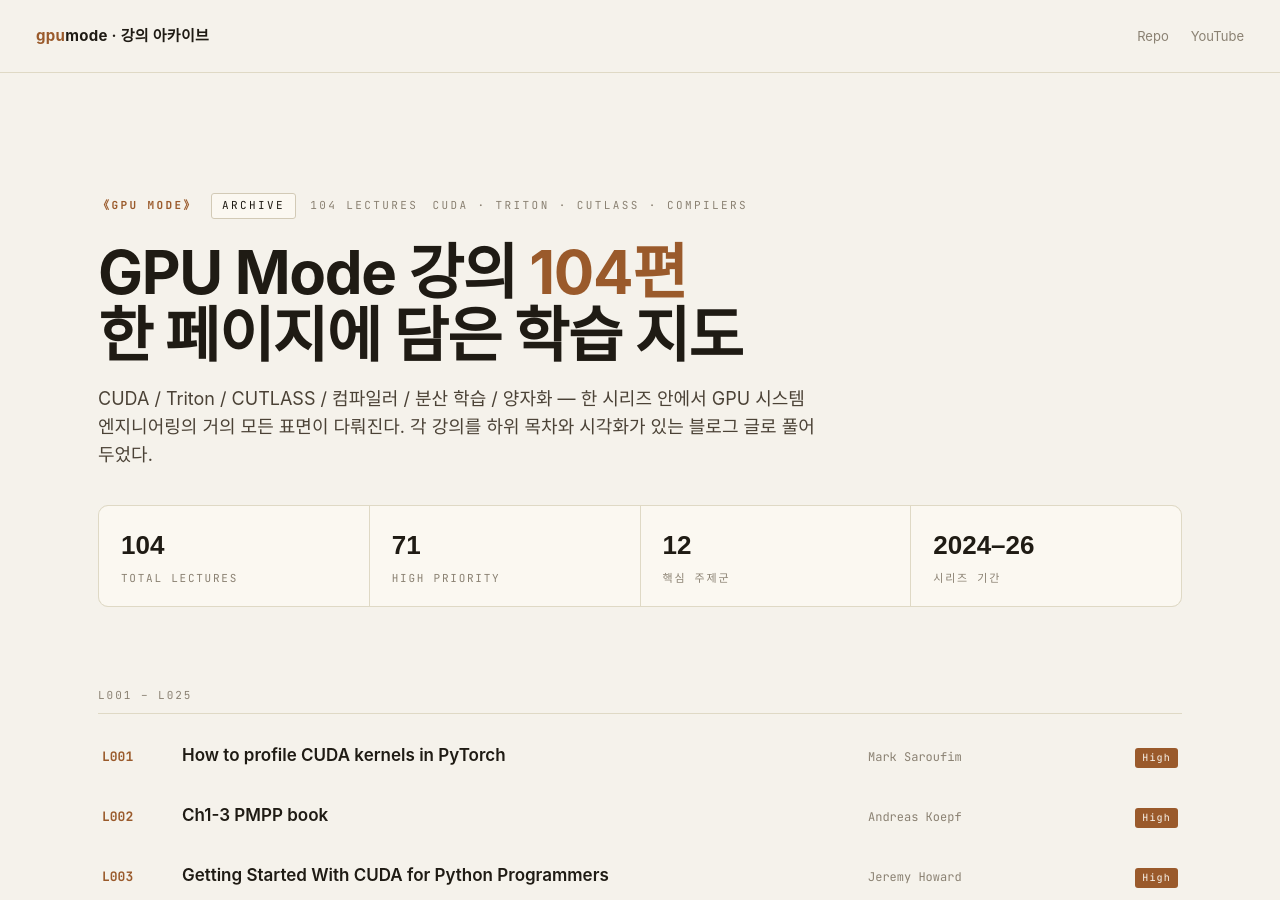
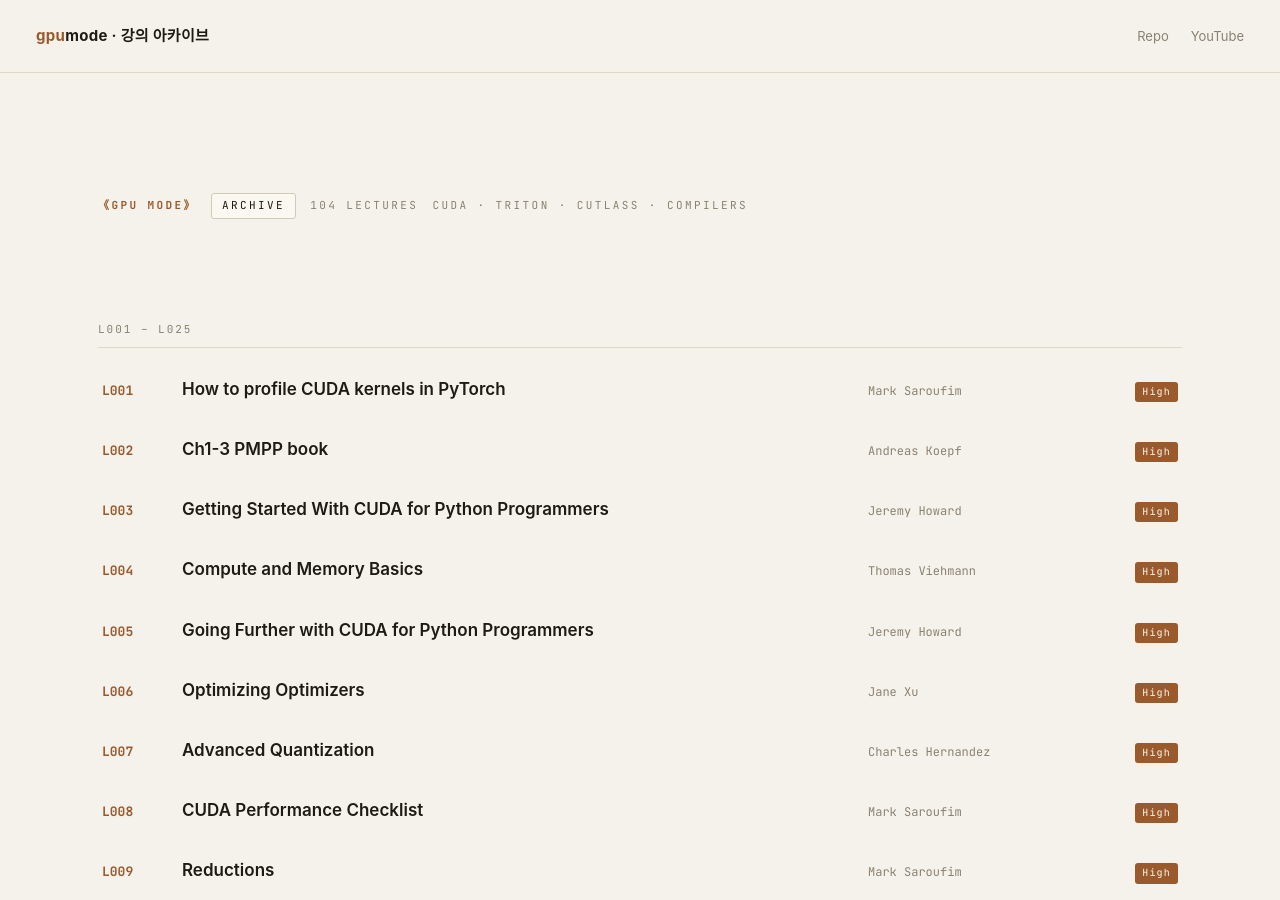
Before and after one commit to brianyu43/brianyu43.github.io, a Jekyll site: the page gpumode/index.html, which Jekyll copies as it is, in a window 1280 px wide and 900 px high. Built offline with Jekyll 4.4.1, drawn with Linux system fonts in a browser that asks for light colours; some web fonts are replaced.

Commit message:
Strip GPU Mode index hero to just the kicker chip line
Removed the h1 ("GPU Mode 강의 104편 한 페이지에 담은 학습 지도"),
description prose, and 4-cell stats panel — leaving only the kicker
row. Matches the study portal hero style.

Co-Authored-By: Claude Opus 4.7 (1M context) <noreply@anthropic.com>

```diff
--- a/gpumode/index.html
+++ b/gpumode/index.html
@@ -28,15 +28,6 @@
     <span class="epn">ARCHIVE</span>
     <span>104 lectures</span>
     <span>CUDA · Triton · CUTLASS · Compilers</span>
-  </div>
-  <h1>GPU Mode 강의 <em>104편</em><br>한 페이지에 담은 학습 지도</h1>
-  <p class="sub">CUDA / Triton / CUTLASS / 컴파일러 / 분산 학습 / 양자화 — 한 시리즈 안에서 GPU 시스템 엔지니어링의 거의 모든 표면이 다뤄진다. 각 강의를 하위 목차와 시각화가 있는 블로그 글로 풀어 두었다.</p>
-
-  <div class="idx-stats">
-    <div class="cell"><b>104</b><div class="l">total lectures</div></div>
-    <div class="cell"><b>71</b><div class="l">high priority</div></div>
-    <div class="cell"><b>12</b><div class="l">핵심 주제군</div></div>
-    <div class="cell"><b>2024–26</b><div class="l">시리즈 기간</div></div>
   </div>
 </section>
 
```
